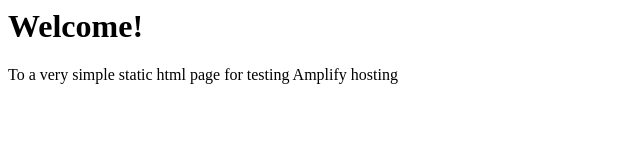
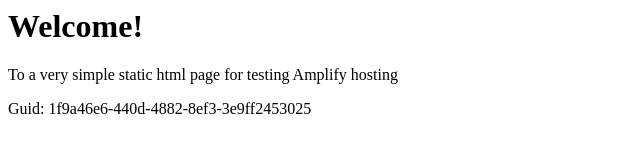
Before and after one commit to aws-aemilia-kix/Github-PR-Commit-Integration-Test-DoNotTouch-v1-preprod-ap-northeast-3, a website: page src/index.html in a window 1280 px wide. Shown: the whole page, without its empty margins (0-640 px from the left). Drawn offline with Linux system fonts and the light colour scheme.

Commit message:
commit from integ tests

```diff
--- a/src/index.html
+++ b/src/index.html
@@ -1,3 +1,5 @@
+
+
 <html lang="en">
 
 <head>
@@ -10,6 +12,6 @@
 <body>
     <h1>Welcome!</h1>
     <p>To a very simple static html page for testing Amplify hosting</p>
-</body>
+    <p>Guid: 1f9a46e6-440d-4882-8ef3-3e9ff2453025</p></body>
 
 </html>
```
